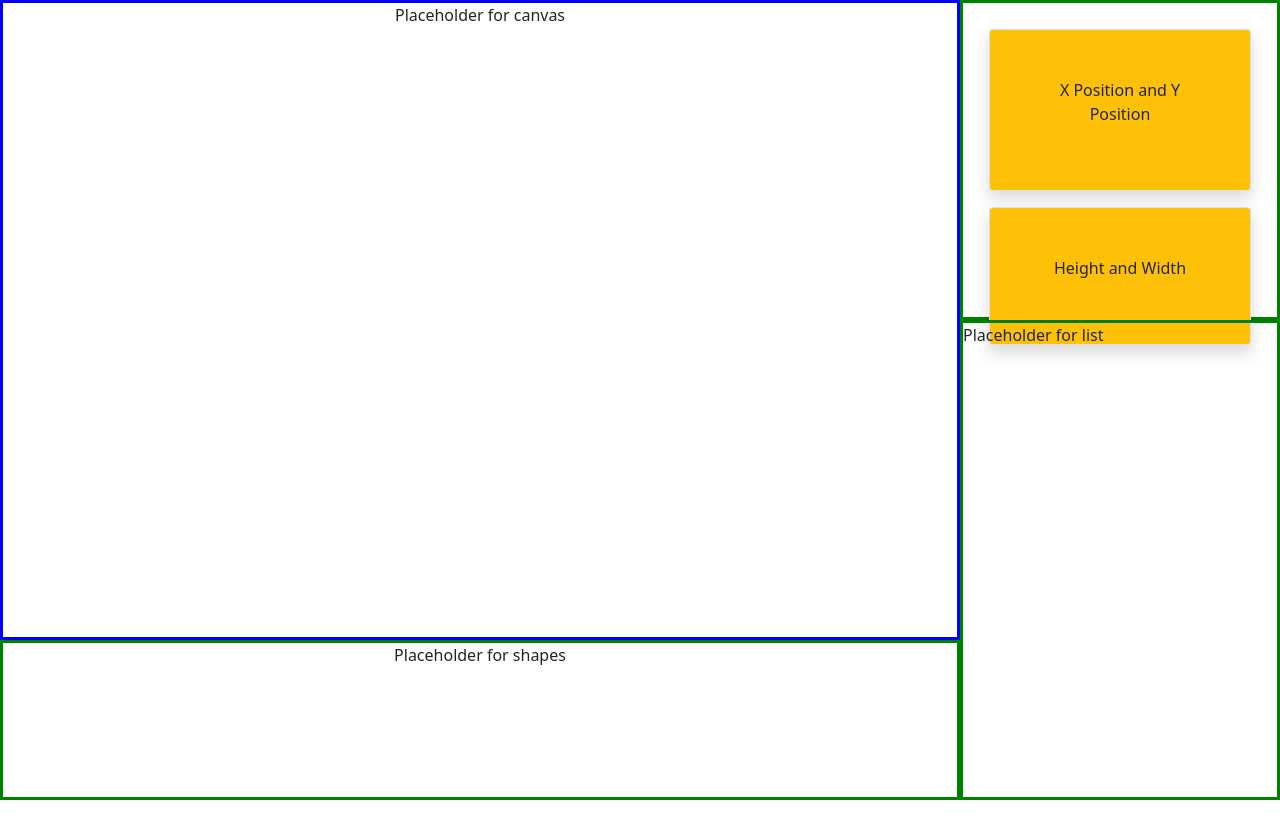
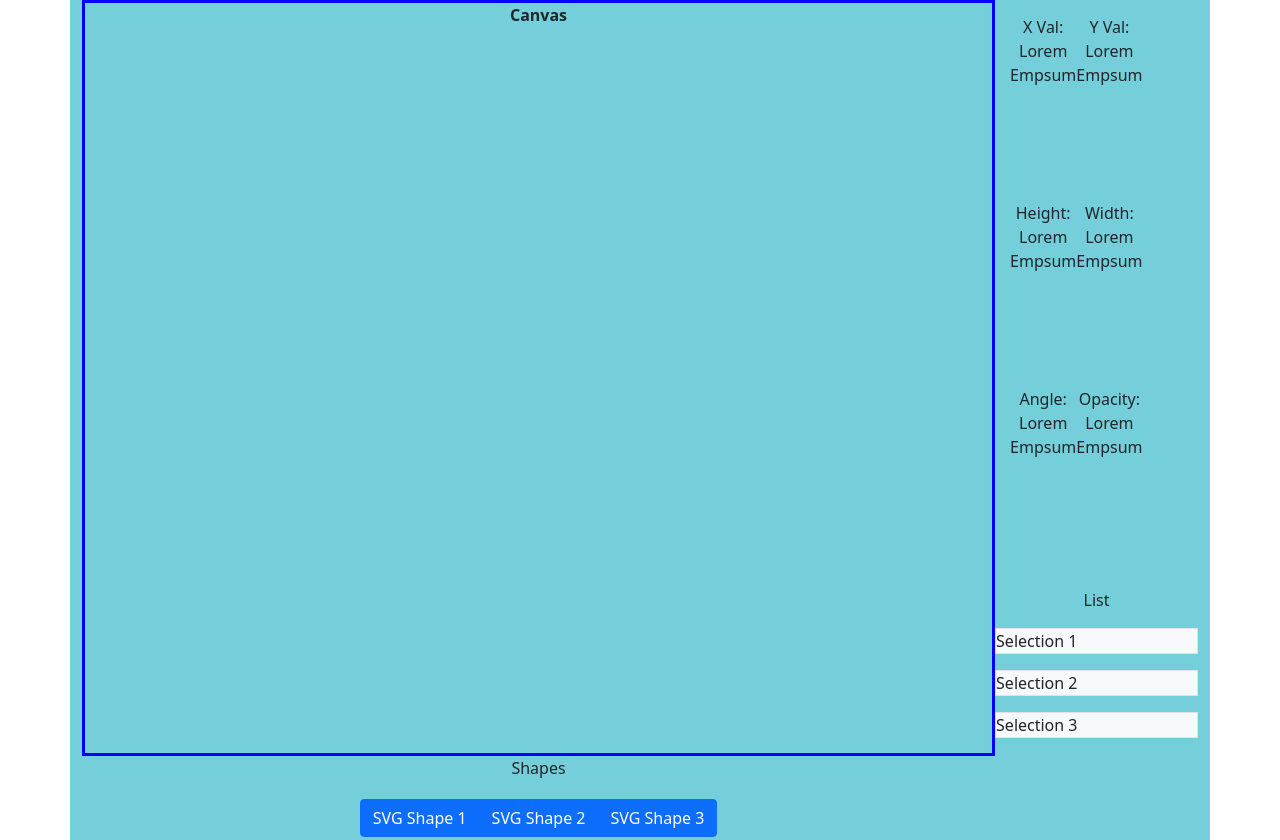
Before and after one commit to goldentoaste/bf1EmblemMaker, a React (Create React App) app in the folder emblem_maker/: page / in a window 1280 px wide. Before the commit the page ends 800 px from the top, so only its background shows below. Built offline with nearby package versions, Linux system fonts and the light colour scheme.

Commit message:
Bootstrap features + Divs Again :(

```diff
--- a/emblem_maker/src/App.css
+++ b/emblem_maker/src/App.css
@@ -1,67 +1,71 @@
 @import url("https://fonts.googleapis.com/css?family=Montserrat:700|Open+Sans&display=swap");
 
 
-.canvas{
-    position:absolute;
-    border: 3px solid blue;
-    width: 75%;
-    height: 80%;
+.container {
+    width:100%;
+    height:100%;
+    background-color: rgb(116, 207, 219);
+    display: grid;
+    grid-template-columns: 7fr 2fr 2fr;
+    grid-template-rows: 7fr 2fr 1fr;
+    gap: 0px 0px;
+    grid-template-areas:
+      "Canvas Canvas Position"
+      "Canvas Canvas List"
+      "Shapes Shapes List";
+
+  }
+  .Canvas {
+      grid-area: Canvas;
+      border: 3px solid blue;
+      text-align: center;
+      width: inherit;
+      height: inherit;
+      gap: 0px 0px;
+    }
+  .Position {
+    float:right;
+    display: grid;
+    grid-template-columns: 1fr 1fr 1fr;
+    grid-template-rows: 1fr 1fr 1fr;
+    gap: 0px 0px;
+    grid-template-areas:
+      ". . ."
+      ". . ."
+      ". . .";
+    grid-area: Position;
+    padding: 15px;
+    margin:0px;
+
+
+  }
+  .List {
+      grid-area: List;
+  }
+
+  .Shapes {
+      grid-area: Shapes;
+      /* border: 3px solid blue; */
+      justify-items: center;
+      width: 100%;
+      text-align: center;
+
+    }
+
+
+
+p{
     text-align: center;
 }
 
 
-.list{
-
-    /* box-shadow: 0 4px 8px 0 rgba(0, 0, 0, 0.2);
-    border-radius: 5px;
-    background-color: rgb(109, 174, 224);
-    */
-    position:absolute;
-    flex:1;
-    bottom:0;
-    right:0;
-    width: 25%;
-    height: 60%;
-    border: 3px solid green;
+.square{
+    margin:50%;
 }
 
-
-.position{
-    /* box-shadow: 0 4px 8px 0 rgba(2, 37, 102, 0.2);
-    border-radius: 5px;
-    background-color: rgb(4, 46, 78);
-    */
-
-    position:absolute;
-    flex:1;
-    top:0;
-    right:0;
-    height:40%;
-    width:25%;
-    border: 3px solid green;
-    padding: 10px;
-    text-align: center;
-
-
+.sm{
+    display: inline-block;
+    margin: 0 auto;
+    padding: 3px;
 
 }
-
-.shapes{
-
-    /* background-color:rgb(17, 139, 196); */
-
-    position: absolute;
-    flex: 1;
-    bottom: 0;
-    border: 3px solid green;
-    text-align:center;
-    height:20%;
-    width:75%;
-
-
-}
-
-.x{
-    background-color: pink;
-    border: 10px solid rgb(0, 0, 0);
-}
--- a/emblem_maker/src/App.js
+++ b/emblem_maker/src/App.js
@@ -1,79 +1,63 @@
 import React from 'react';
 import './App.css';
+import 'bootstrap/dist/css/bootstrap.min.css';
+import Form from 'react-bootstrap/Form';
+import Badge from 'react-bootstrap/Badge';
+import Button from 'react-bootstrap/Button';
+import ButtonGroup from 'react-bootstrap/ButtonGroup';
+import Stack from 'react-bootstrap/Stack';
+function App() {
 
-import Canvas from './canvas';
-import CanvasObj from './canvasObj';
-const print = (...item) => {
-    console.log(...item)
-}
+    return (
 
 
-function App() {
-    //todo test rotation, implement transparency,width, height, flip X&Y and also mouse Drag.
-    // let stuff = [
-    //     // new CanvasObj(50, 50, 325, 325, "M0 0 L325 0 L325 325 L0 325 Z", "", false, false, 0, "#aadaff", 1),
-    //     new CanvasObj(200, 100, 325, 325, "M0 0 L325 0 L325 325 L0 325 Z", "", false, false, 0, "#dddddd", 1),
-    // ];
+        <body>
+            <div class="container">
+                <div class="Canvas">
+                    <p><strong>Canvas</strong></p>
+
+                </div>
+                <div class="Position">
+                    <p>X Val: Lorem Empsum</p>
+                    <p>Y Val: Lorem Empsum</p> <br></br>
+                    <p>Height: Lorem Empsum</p>
+                    <p>Width: Lorem Empsum</p> <br></br>
+                    <p>Angle: Lorem Empsum</p>
+                    <p>Opacity: Lorem Empsum</p>
+                </div>
+                <div class="List">
 
 
 
-//     return (
-//         <div className='canvasContainer'>
-//             <h1>Hello</h1>
-//             <Canvas objects={stuff}
-//                 onClick={(event) => print("onClick", event.button)}
-//                 onRelease={(event) => print("onRelease", event.button)}
-//                 onMove={(event) => print("onMove", event.button)}
-//                 onRender={() => { }}
-//                 needRendering={true}
-//                 props={{
-//                     width: 1000,
-//                     height: 1000
-//                 }}
-//             />
-//         </div>
-//     )
-// }
+                    <p>List</p>
+                    <Stack gap={3}>
+                        <div className="bg-light border">Selection 1</div>
+                        <div className="bg-light border">Selection 2</div>
+                        <div className="bg-light border">Selection 3</div>
+                    </Stack>
 
-        return (
-        <body>
-            <div className='main'>
 
-                <div className='canvas'>
-
-                    <p>Placeholder for canvas</p>
-
-                </div>
+                    </div>
+                <div class="Shapes">
 
 
 
-                <div className='position'>
+                    <p>Shapes</p>
 
-                    <div className='border rounded m-3 p-5 shadow bg-warning'>
-                        <p>X Position and Y Position</p>
-                    </div>
-                    <div className='border rounded m-3 p-5 shadow bg-warning'>
-                        <p>Height and Width</p>
-                    </div>
-                    <div className='width'>
-
-                    </div>
-
+                    <ButtonGroup className="sm">
+                        <Button >SVG Shape 1</Button>
+                        <Button >SVG Shape 2</Button>
+                        <Button >SVG Shape 3</Button>
+                    </ButtonGroup>
 
 
 
                 </div>
 
 
-                <div className='shapes'>
-                    <p>Placeholder for shapes</p>
 
-                </div>
 
-                <div className='list'>
-                    <p>Placeholder for list</p>
 
-                </div>
 
 
 
@@ -82,6 +66,12 @@ function App() {
 
 
 
+
+
+
+
+
+
         </body>
         )
     }
```
Also changed, not shown: package.json (added, +7 -0 lines), 1 other file (tests, documents, lock files or other folders).
